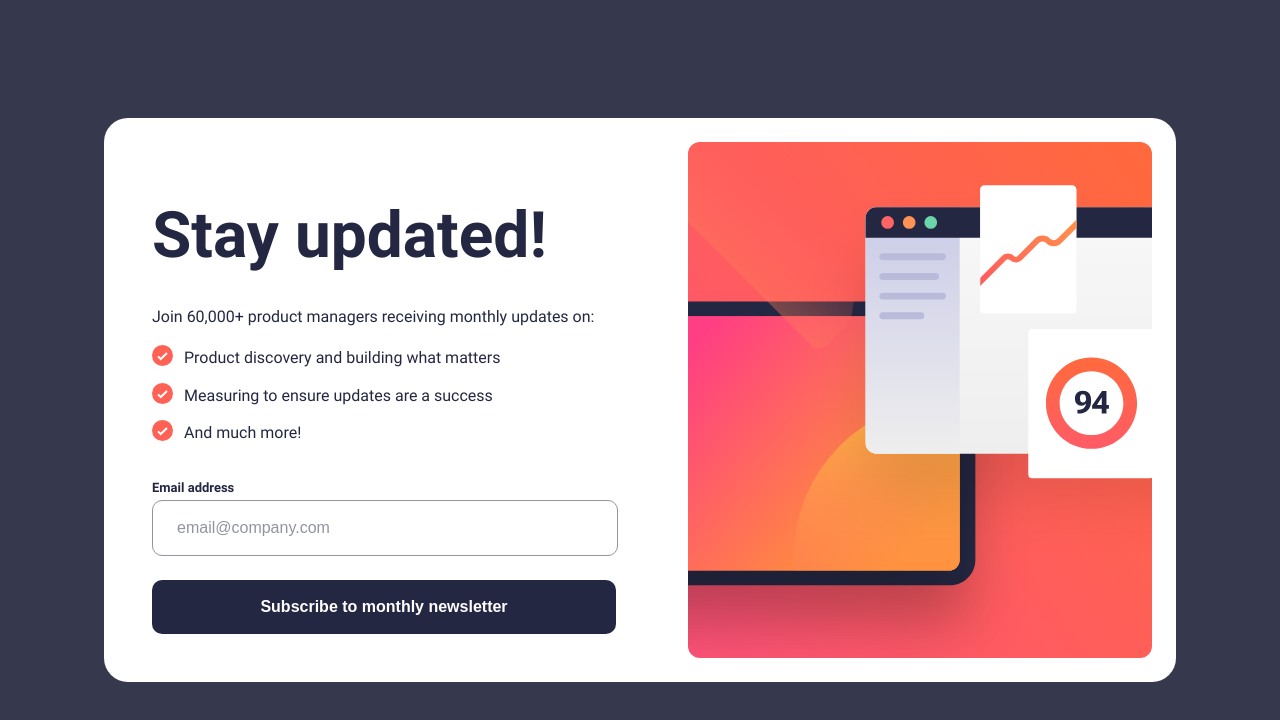
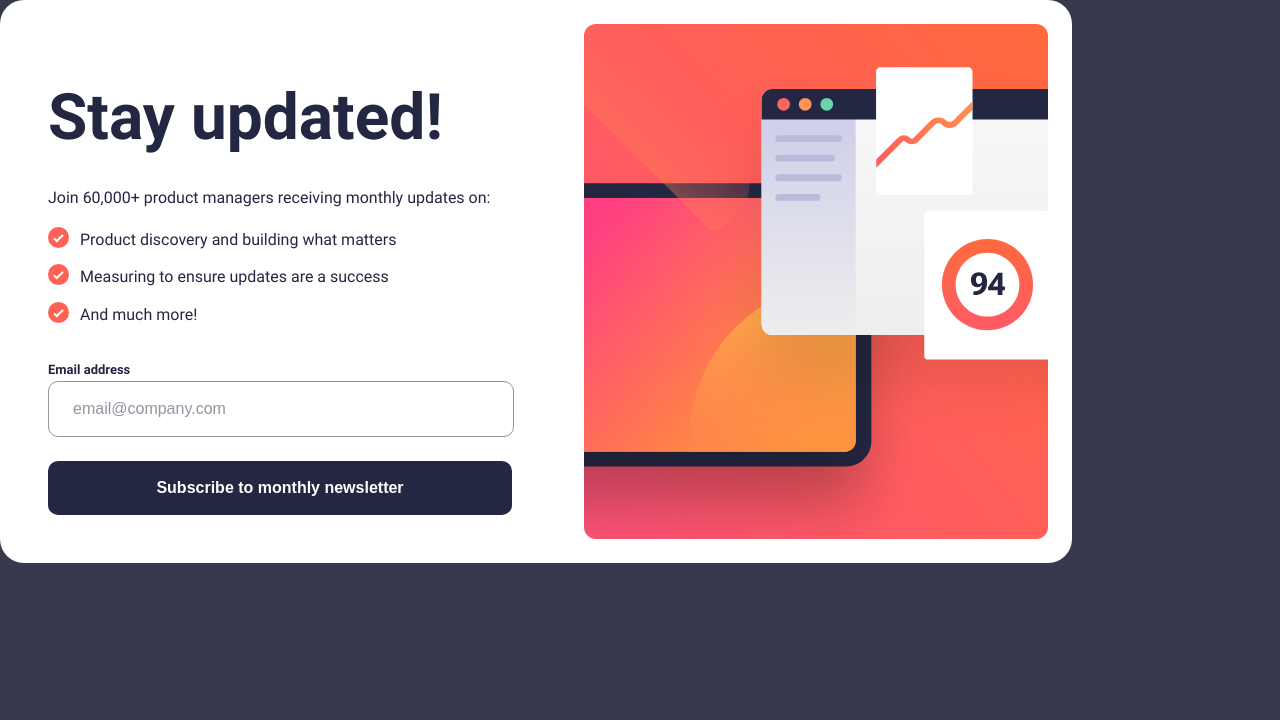
Before and after one commit to krystian582/newsletter-sign-up, an Angular app: page / in a window 1280 px wide. Shown: the top 720 px of the page. Built offline with nearby package versions, Linux system fonts and the light colour scheme.

Commit message:
Add routing

```diff
--- /dev/null
+++ b/src/app/app-routing.module.ts
@@ -0,0 +1,20 @@
+import { NgModule } from "@angular/core";
+import { Route, RouterModule } from "@angular/router";
+import { NewsletterBodyComponent } from "./newsletter-body/newsletter-body.component";
+
+const routes: Route[] = [
+    {
+        path: '',
+        loadComponent: () => import('./newsletter-body/newsletter-body.component').then(m => m.NewsletterBodyComponent)
+    },
+    {
+        path: 'success',
+        loadComponent: () => import('./newsletter-success-sub/newsletter-success-sub.component').then(m => m.NewsletterSuccessSubComponent)
+    }
+];
+
+@NgModule({
+    imports: [RouterModule.forRoot(routes)],
+    exports: [RouterModule]
+})
+export class AppRoutingModule {}
--- a/src/app/app.component.html
+++ b/src/app/app.component.html
@@ -1 +1 @@
-<app-newsletter-body></app-newsletter-body>
+<router-outlet></router-outlet>
--- a/src/app/app.component.ts
+++ b/src/app/app.component.ts
@@ -1,12 +1,12 @@
 import { Component } from '@angular/core';
-import { NewsletterBodyComponent } from './newsletter-body/newsletter-body.component';
+import { RouterOutlet } from '@angular/router';
 
 @Component({
   standalone: true,
   selector: 'app-root',
   templateUrl: './app.component.html',
   styleUrls: ['./app.component.scss'],
-  imports: [NewsletterBodyComponent]
+  imports: [RouterOutlet]
 })
 export class AppComponent {
   title = 'newsletter-sign-up';
--- a/src/main.ts
+++ b/src/main.ts
@@ -1,8 +1,10 @@
 import { bootstrapApplication } from '@angular/platform-browser';
 import { AppComponent } from './app/app.component';
+import { importProvidersFrom } from '@angular/core';
+import { AppRoutingModule } from './app/app-routing.module';
 
 bootstrapApplication(AppComponent, {
   providers: [
-    // withRouterConfig()
+    importProvidersFrom(AppRoutingModule)
   ]
 });
```
